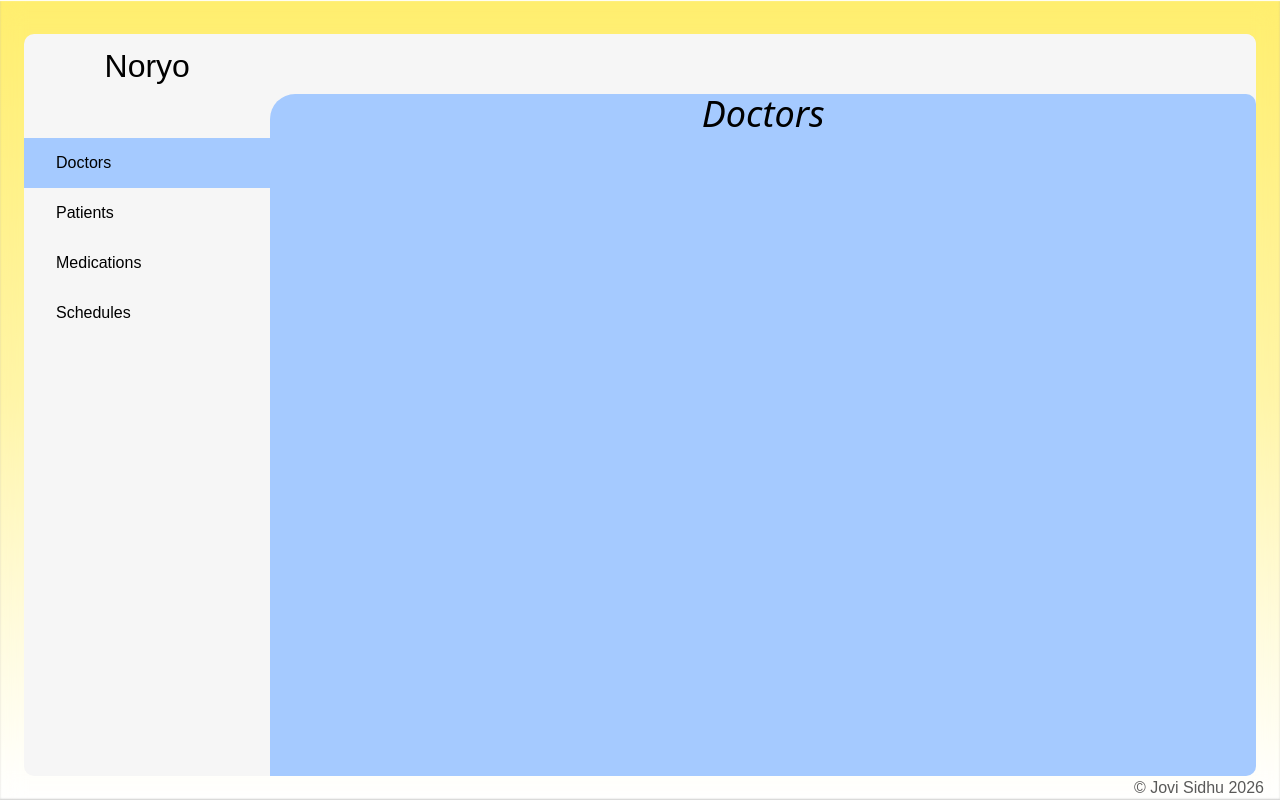
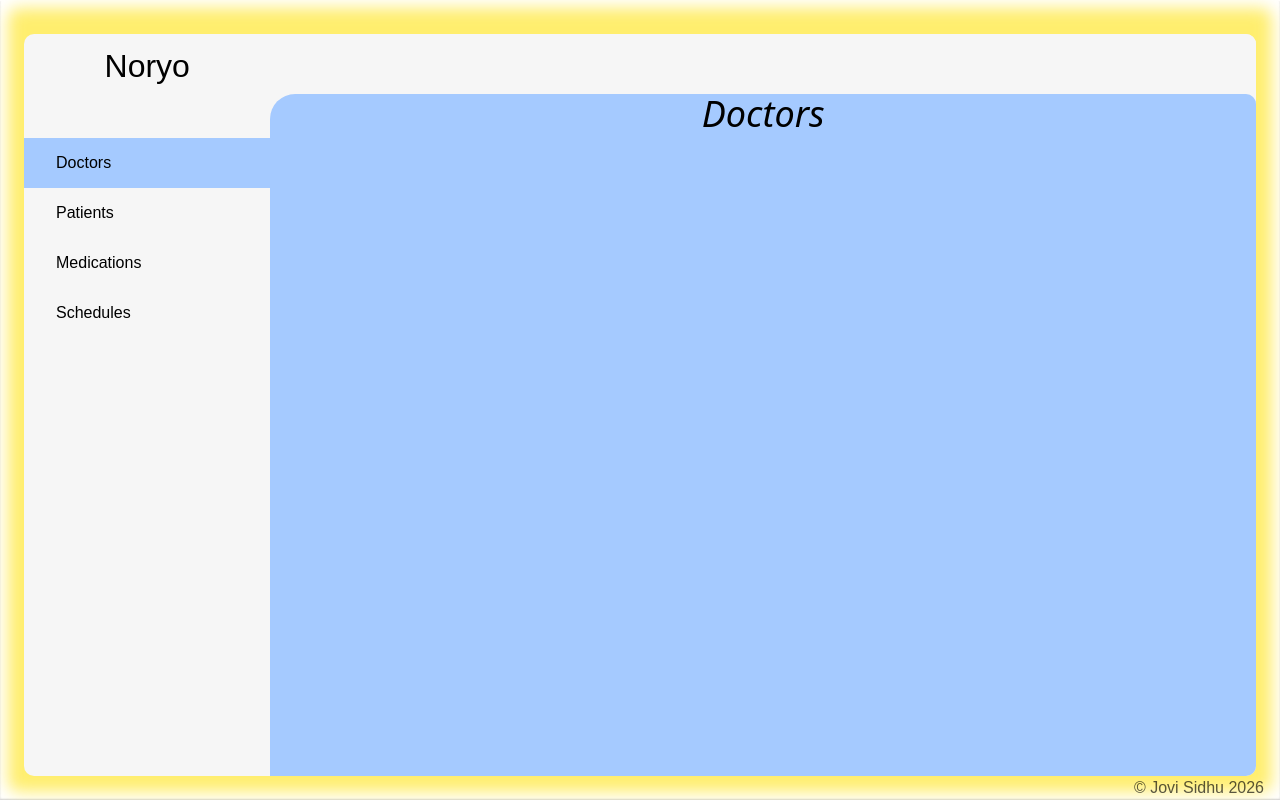
Before and after one commit to Mal-Jovi/noryo-app, a Next.js app: page /doctors in a window 1280 px wide. Built offline with nearby package versions, Linux system fonts and the light colour scheme; a web font is replaced by a local one.

Commit message:
in progress window styling

```diff
--- a/app/globals.css
+++ b/app/globals.css
@@ -49,7 +49,28 @@
 
   .card-container {
     /*@apply min-h-full min-w-full flex flex-col bg-[#FFEE6E] max-w-sm mx-auto p-6 text-center shadow-[inset_0_1px_1px_0_#ffffff,inset_0_-1px_2px_0_rgba(0,0,0,0.2)];*/
-    @apply min-h-full min-w-full flex flex-col bg-linear-to-b from-[#FFEE6E] via-[#FFEE6E]/60 to-white/20 backdrop-blur-md max-w-sm mx-auto p-6 text-center shadow-[inset_0_1px_1px_0_#ffffff,inset_0_-1px_2px_0_rgba(0,0,0,0.2)];
+    position: relative;
+    min-height: 100%;
+    min-width: 100%;
+    display: flex;
+    flex-direction: column;
+    backdrop-filter: blur(12px);
+    max-width: 24rem;
+    margin-inline: auto;
+    padding: 1.5rem;
+    text-align: center;
+    box-shadow: inset 0 1px 1px 0 #ffffff, inset 0 -1px 2px 0 rgba(0, 0, 0, 0.2);
+  }
+
+  .card-container::before {
+    content: "";
+    position: absolute;
+    inset: 8px;
+    z-index: -1;
+    pointer-events: none;
+    border-radius: 10px;
+    background: #FFEE6E;
+    filter: blur(8px);
   }
 
   .drag-bar {
```
Also changed, not shown: app/assets/noryoLogo.png (added), 1 other file (tests, documents, lock files or other folders).
